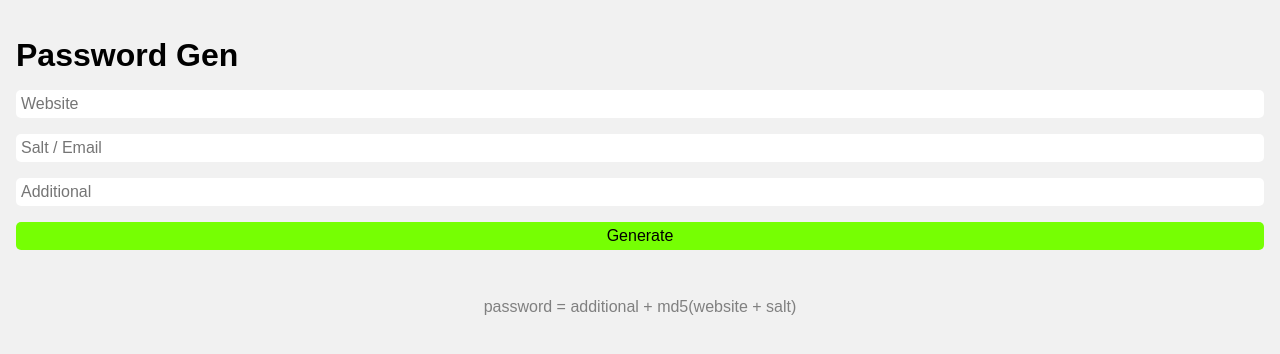
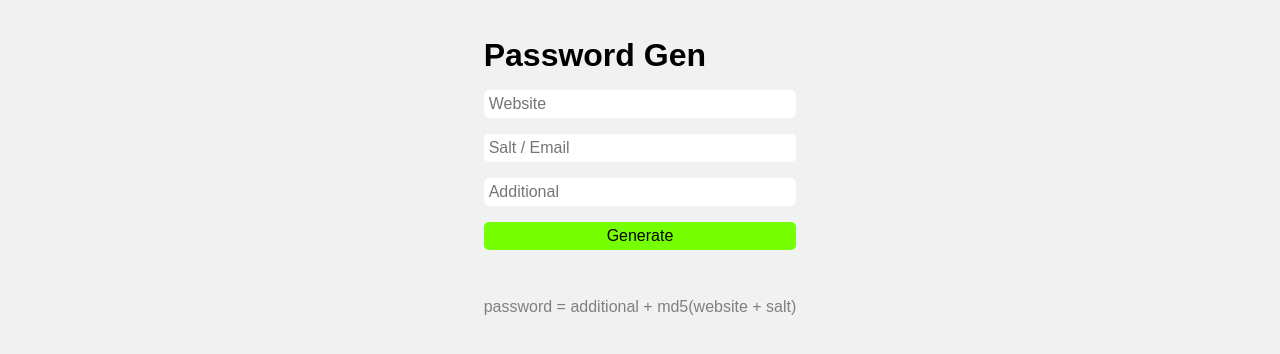
Before and after one commit to wenyuzhao/wenyuzhao.github.io, a Jekyll site: the page password.html, which Jekyll copies as it is, in a window 1280 px wide. Shown: the top 354 px of the page. Built offline with Jekyll 4.4.1, drawn with Linux system fonts in a browser that asks for light colours; Markdown is read by kramdown in place of the engine named in the settings.

Commit message:
Update password.html

```diff
--- a/password.html
+++ b/password.html
@@ -3,7 +3,7 @@
     <head>
         <meta name="viewport" content="width=device-width, height=device-height, initial-scale=1, minimum-scale=1, maximum-scale=1, user-scalable=no"/>
         <meta name="apple-mobile-web-app-capable" content="yes"/>
-        <meta name="apple-mobile-web-app-status-bar-style" content="black-translucent">
+        <meta name="apple-mobile-web-app-status-bar-style" content="black">
         <title>Auto Password Gen</title>
         <script src="https://blueimp.github.io/JavaScript-MD5/js/md5.min.js"></script>
         <style>
@@ -22,6 +22,8 @@
                 align-items: stretch;
                 padding: 1rem;
                 min-width: 7cm;
+                max-width: 15cm;
+                margin: auto;
             }
             main * {
                 margin-bottom: 1rem;
```
